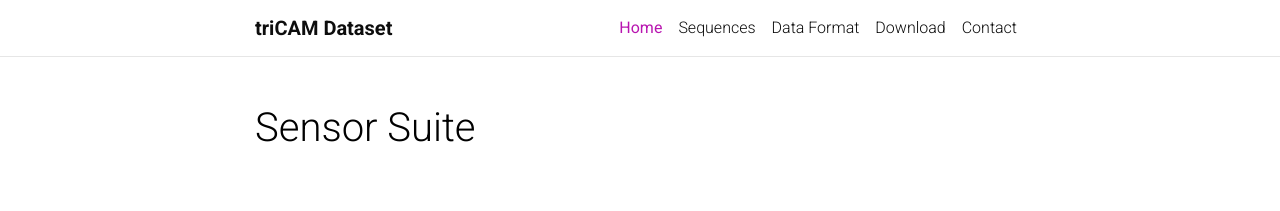
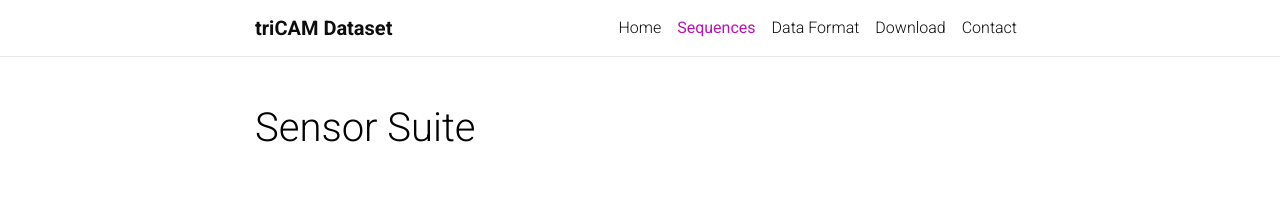
Before and after one commit to anikesadia/triCam-dataset, a Jekyll site: the page sequences/index.html, which Jekyll copies as it is, in a window 1280 px wide. Shown: the top 211 px of the page. Built offline with Jekyll 4.4.1, drawn with Linux system fonts in a browser that asks for light colours; comment, search, counter and statistics services are not loaded; a style sheet for code colours, icons or effects is not loaded.

Commit message:
Update index.html

```diff
--- a/sequences/index.html
+++ b/sequences/index.html
@@ -100,11 +100,11 @@
                     <ul class="navbar-nav ml-auto flex-nowrap">
 
                         <!-- Home -->
-                        <li class="nav-item active">
+                        <li class="nav-item">
                             <a class="nav-link" href="/triCam-dataset/index.html">Home</a>
                         </li>
 
-                        <li class="nav-item ">
+                        <li class="nav-item active">
                             <a class="nav-link" href="/triCam-dataset/sequences/index.html">Sequences<span class="sr-only">(current)</span></a>
                         </li>
                         <li class="nav-item ">
```
